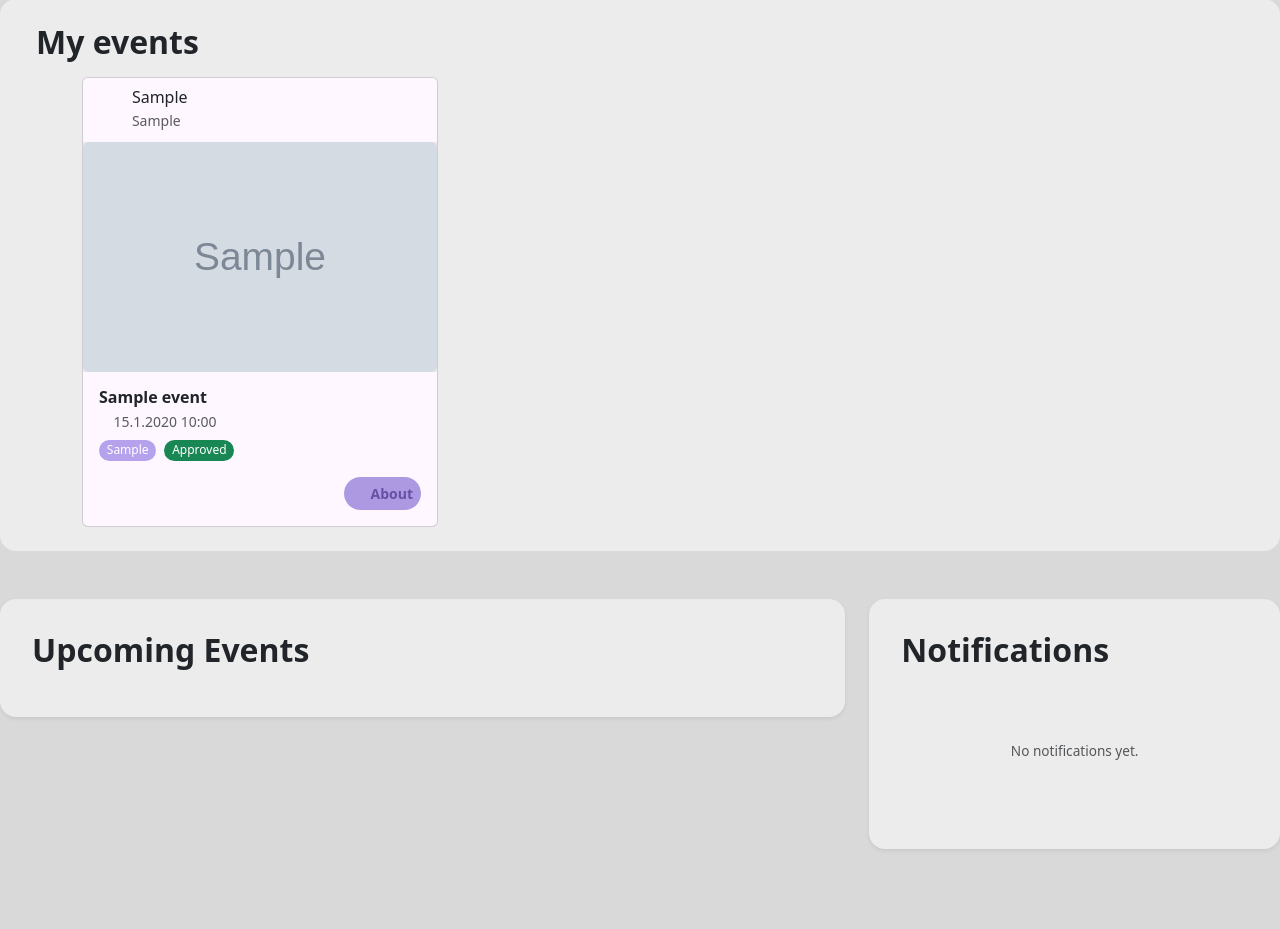
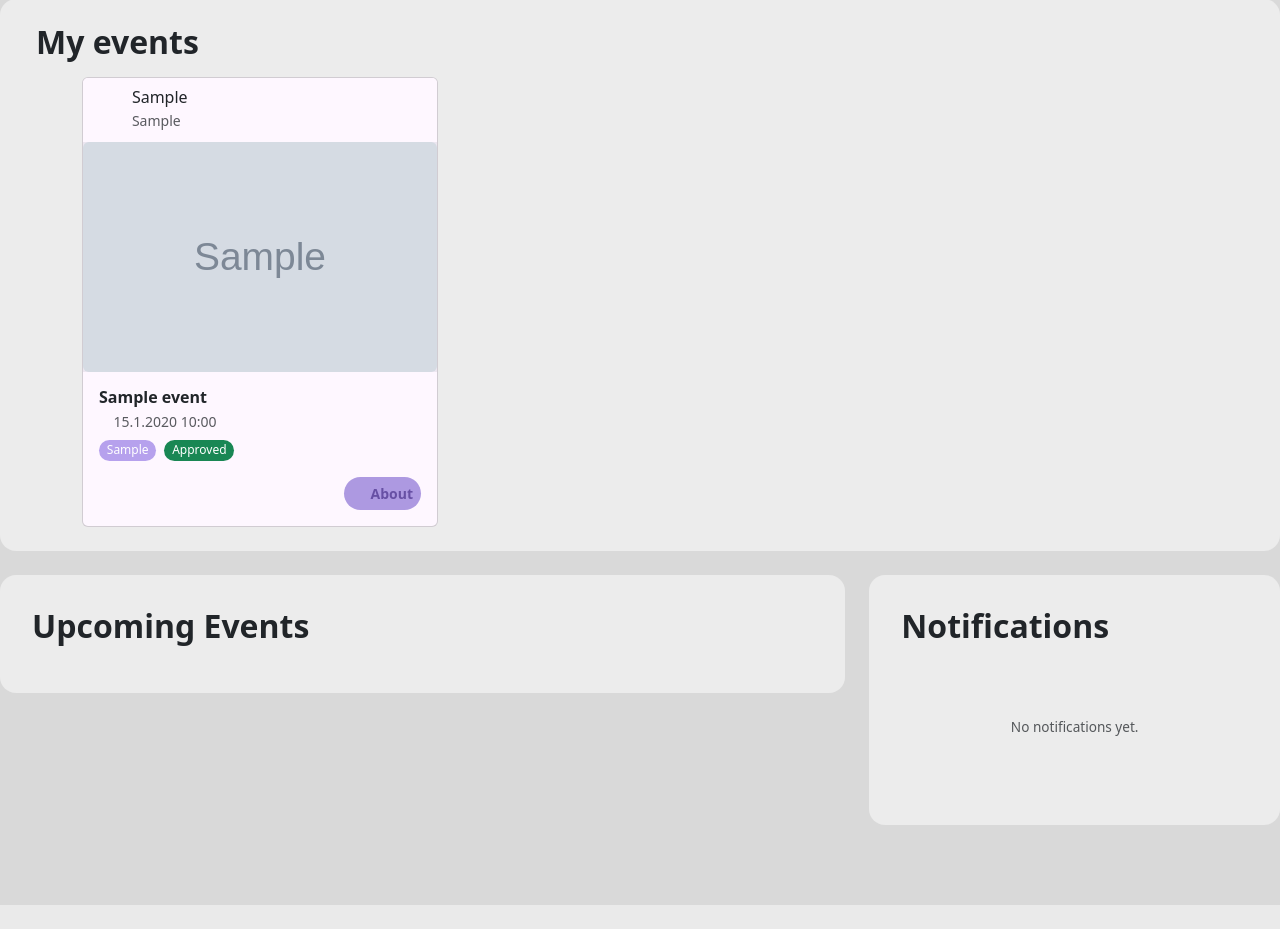
Before and after one commit to zakhkatya/Campus-Event-Manager, a Django app: page /dashboard in a window 1280 px wide. Shown: the part 119-1048 px from the top of the page. After the commit the page ends 1024 px from the top, so only its background shows below. Run offline with Django 5.2, Linux system fonts and the light colour scheme; a user stored in the database is signed in; tables that the repository leaves empty hold one stand-in row (values such as "Sample post"); grey boxes marked "Sample" are stand-in pictures; data that the repository does not hold is empty; style sheets or scripts are compiled from the project's sources; some libraries are stand-ins or nearby versions; some web fonts are replaced.

Commit message:
change dashboard title and fix link styles

```diff
--- a/ems/event_system/templates/event_system/dashboard.html
+++ b/ems/event_system/templates/event_system/dashboard.html
@@ -5,7 +5,7 @@
 <div class="align-items-center row-cols-1">
 
   {% if request.user.role == 'admin' %}
-  <div class="container-xxl rounded-4 p-4 mb-4 shadow-sm">
+  <div class="container-xxl rounded-4 p-4 mb-4">
     <div class="row align-items-center text-dark text-center text-md-start">
       <div class="col-md-4 d-flex align-items-center justify-content-center justify-content-md-start border-end border-secondary border-opacity-25">
         <i class="bi bi-calendar3 fs-1 me-3 link-primary"></i>
@@ -43,10 +43,10 @@
   </div>
   {% endif %}
 
-  <div class="container-xxl rounded-4 mb-5">
+  <div class="container-xxl rounded-4">
     <h2 class="p-4 pb-2 fw-bold text-dark">
-    <a href="{% url 'event_system:my-events' %}" class="text-decoration-none text-dark">
-        My events <i class="bi bi-caret-right-fill fs-5 link-primary"></i>
+    <a href="{% url 'event_system:my-events' %}" class="text-dark link-secondary link-underline link-underline-secondary link-offset-1 link-underline-opacity-0 link-underline-opacity-100-hover">
+        My events <i class="bi bi-caret-right-fill fs-5"></i>
     </a>
     </h2>
     <div class="container">
@@ -54,19 +54,19 @@
         {% for registration in my_events %}
           {% include "event_system/components/event_card.html" with event=registration.event %}
         {% empty %}
-          <div class="col-12"><p class="text-muted py-3 fs-xs">No events yet.</p></div>
+          <p class="text-muted py-3 fs-m ps-4">No events yet.</p>
         {% endfor %}
       </div>
     </div>
   </div>
 
-  <div class="container-xxl bg-transparent mt-5 p-0">
+  <div class="container-xxl bg-transparent mt-4 p-0">
     <div class="row">
       <div class="col-lg-8">
-        <div class="container-xxl rounded-4 shadow-sm p-3">
+        <div class="container-xxl rounded-4 p-3">
           <h2 class="p-3 pb-2 fw-bold text-dark">
-          <a href="{% url 'event_system:upcoming-events' %}" class="text-decoration-none text-dark">
-        Upcoming Events <i class="bi bi-caret-right-fill fs-5 link-primary"></i>
+          <a href="{% url 'event_system:upcoming-events' %}" class="text-dark link-secondary link-underline link-underline-secondary link-offset-1 link-underline-opacity-0 link-underline-opacity-100-hover">
+        Upcoming Events <i class="bi bi-caret-right-fill fs-5 "></i>
           </a>
           </h2>
 
@@ -81,11 +81,11 @@
       </div>
 
       <div class="col-lg-4">
-    <div class="container-xxl rounded-4 p-3 shadow-sm h-100">
-        <h2 class="p-3 pb-2 fw-bold text-dark d-flex align-items-center">
-            Notifications
-            <a href="{% url 'event_system:notifications' %}" class="ms-2">
-                <i class="bi bi-caret-right-fill fs-5 link-primary"></i>
+    <div class="container-xxl rounded-4 p-3 h-100">
+        <h2 class="fw-bold text-dark p-3 pb-2">
+            <a href="{% url 'event_system:notifications' %}" class="text-dark link-secondary link-underline link-underline-secondary link-offset-1 link-underline-opacity-0 link-underline-opacity-100-hover">
+              Notifications
+              <i class="bi bi-caret-right-fill fs-5"></i>
             </a>
         </h2>
 
--- a/ems/event_system/views.py
+++ b/ems/event_system/views.py
@@ -61,7 +61,7 @@ class DashboardView(UserPassesTestMixin, View):
         notifications = Notification.objects.filter(user=request.user).order_by("-created_at")[:8]
 
         return render(request, "event_system/dashboard.html", {
-            "title": "Admin Management Dashboard",
+            "title": "Dashboard",
             "my_events": my_events,
             "upcoming_events": upcoming_events,
             "stats": stats,
```
